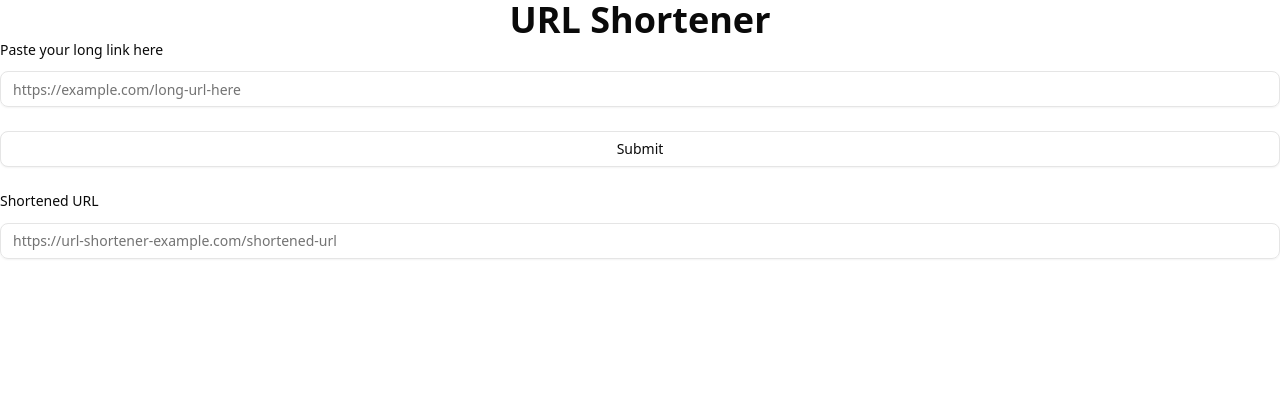
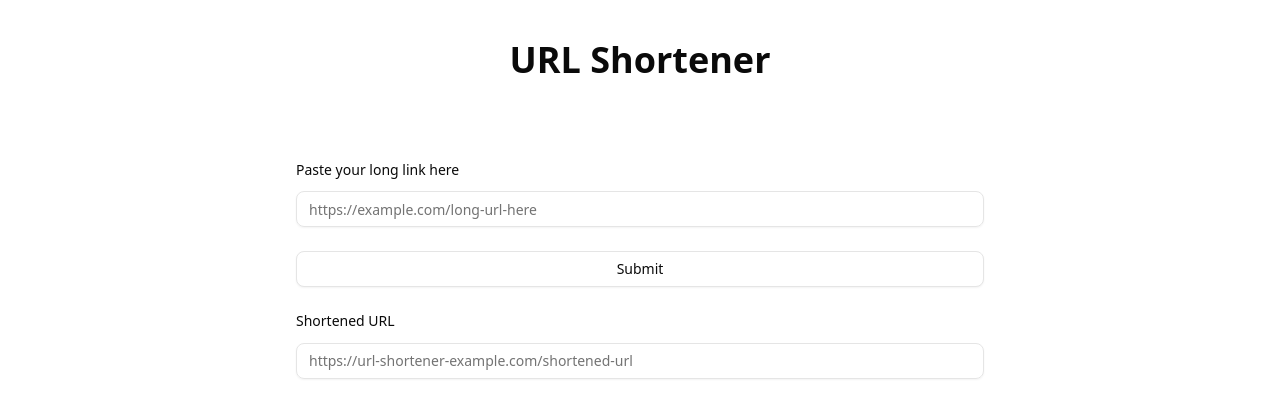
Before and after one commit to RyanTurner02/url-shortener, a Next.js app in the folder frontend/: page / in a window 1280 px wide. Shown: the top 418 px of the page. Built offline with nearby package versions, Linux system fonts and the light colour scheme.

Commit message:
Update url shortener form

```diff
--- a/frontend/app/page.tsx
+++ b/frontend/app/page.tsx
@@ -4,9 +4,10 @@ import { Input } from "@/components/ui/input"
 
 export default function Home() {
   return (
-    <div className="">
-      <main className="">
-        <h1 className="text-4xl font-bold text-center">URL Shortener</h1>
+    <div className="h-screen flex justify-center ">
+      <main className="w-full max-w-3xl">
+        <h1 className="p-10 text-4xl font-bold text-center">URL Shortener</h1>
+        <div className="p-10">
           <FieldSet>
             <FieldGroup>
               <Field>
@@ -22,6 +23,7 @@ export default function Home() {
               </Field>
             </FieldGroup>
           </FieldSet>
+        </div>
       </main>
     </div>
   );
```
Lines whose indentation alone changed are shown as unchanged.
